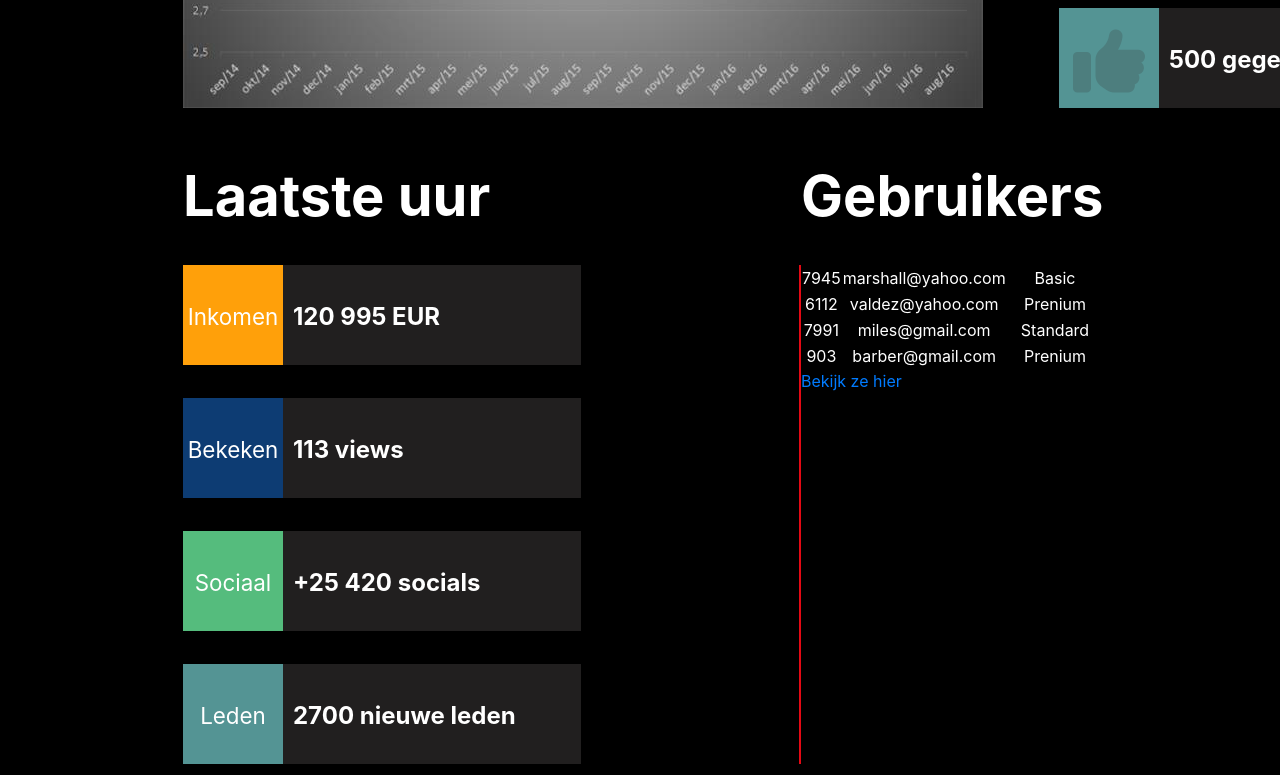
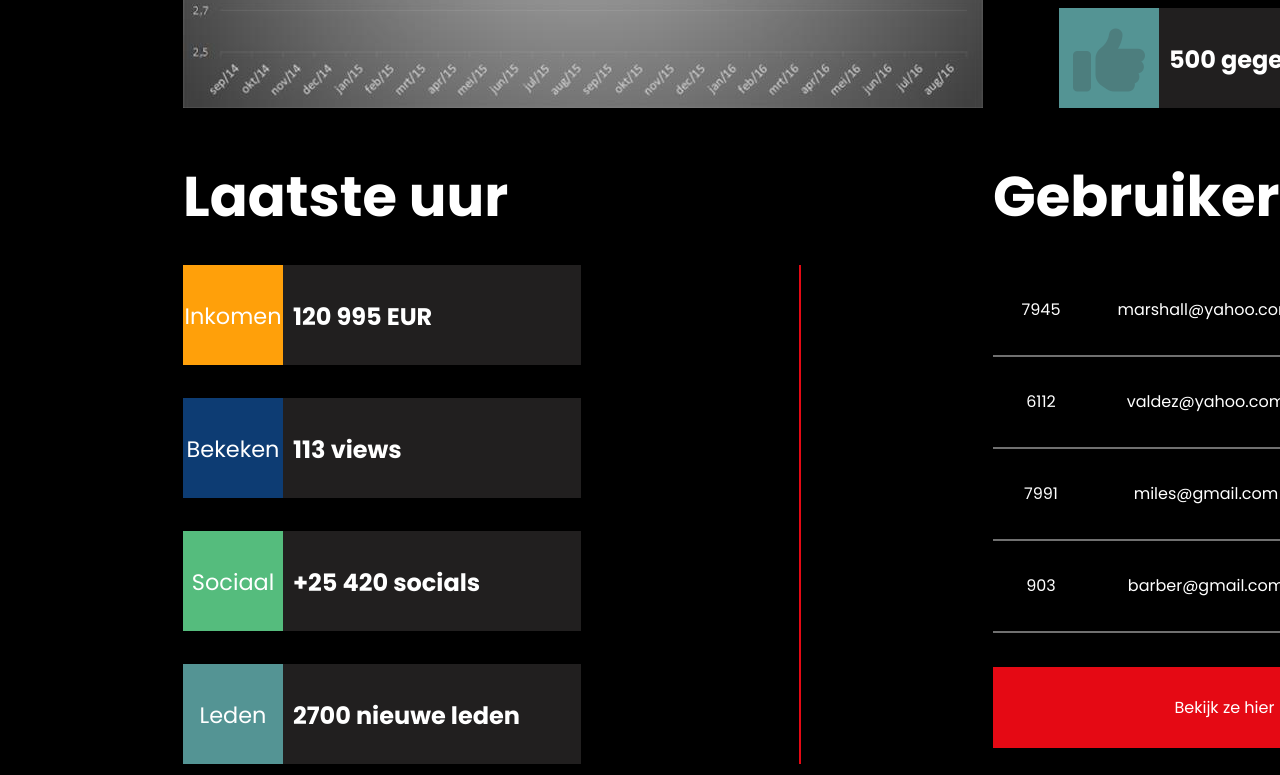
Before and after one commit to AntonLabeeuw/Groep08-Netflix, a plain HTML site: page dashboard.html in a window 1280 px wide. Shown: the part 1005-1780 px from the top of the page. Drawn offline with nearby package versions, Linux system fonts and the light colour scheme; files that its build step writes are made by us from their sources; a script that the page names is missing.

Commit message:
table op dashboard opgemaakt

```diff
--- a/css/_dashboard.scss
+++ b/css/_dashboard.scss
@@ -2,6 +2,7 @@ $colorW: #fff;
 $colorB: #000;
 $colorSidebar: #211f1f;
 $colorRed1: #e50914;
+$colorRed1-dark: #B1060F;
 $colorOrange: #ffa00a;
 $colorOrange-dark: #BD7C15;
 $colorBlue1: #0d3c73;
@@ -151,6 +152,32 @@ p{
     }
 }
 
+.c-gebruikers{
+    margin-left: 192px;
+
+    &__table{
+        margin-bottom: 63px;
+    }
+
+    &__td{
+        padding: 33px 28.5px;
+        border-bottom: $colorGrey 2px solid;
+    }
+
+    &__button{
+        color: $colorW;
+        background-color: $colorRed1;
+        padding: 29px 181.5px;
+
+        &:hover{
+            background-color: $colorRed1-dark;
+            color: $colorW;
+            text-decoration: none;
+            transition: background-color 0.2s ease;
+        }
+    }
+}
+
 .c-populairst{
     margin-left: 183px;
 
--- a/dashboard.html
+++ b/dashboard.html
@@ -46,7 +46,7 @@
       <div_body class="row m-0 content">
         <sidenav class="col-md-2 pl-5 sidenav">
           <a class= "sidenav_prim sidenav_active" id="active" href="#about">Dashboard</a>
-          <a class= "sidenav_prim" href="#services">Gebruikersbeheer</a>
+          <a class= "sidenav_prim" href="gebruikersbeheer_overzicht.html">Gebruikersbeheer</a>
           <a class= "sidenav_secu" href="#clients">Gebruikers</a>
           <a class= "sidenav_secu" href="#contact">Archieven</a>
           <a class= "sidenav_prim" href="#contact">Film/Serie</a>
@@ -139,29 +139,29 @@
 
                 <div class="c-gebruikers">
                     <h1>Gebruikers</h1>
-                    <table>
-                        <tr>
-                            <td>7945</td>
-                            <td>marshall@yahoo.com</td>
-                            <td>Basic</td>
+                    <table class="c-gebruikers__table">
+                        <tr class="c-gebruikers__tr">
+                            <td class="c-gebruikers__td">7945</td>
+                            <td class="c-gebruikers__td">marshall@yahoo.com</td>
+                            <td class="c-gebruikers__td">Basic</td>
+                        </tr class="c-gebruikers__tr">
+                        <tr class="c-gebruikers">
+                            <td class="c-gebruikers__td">6112</td>
+                            <td class="c-gebruikers__td">valdez@yahoo.com</td>
+                            <td class="c-gebruikers__td">Prenium</td>
+                        </tr class="c-gebruikers">
+                        <tr class="c-gebruikers__tr">
+                            <td class="c-gebruikers__td">7991</td>
+                            <td class="c-gebruikers__td">miles@gmail.com</td>
+                            <td class="c-gebruikers__td">Standard</td>
                         </tr>
-                        <tr>
-                            <td>6112</td>
-                            <td>valdez@yahoo.com</td>
-                            <td>Prenium</td>
-                        </tr>
-                        <tr>
-                            <td>7991</td>
-                            <td>miles@gmail.com</td>
-                            <td>Standard</td>
-                        </tr>
-                        <tr>
-                            <td>903</td>
-                            <td>barber@gmail.com</td>
-                            <td>Prenium</td>
+                        <tr class="c-gebruikers__tr">
+                            <td class="c-gebruikers__td">903</td>
+                            <td class="c-gebruikers__td">barber@gmail.com</td>
+                            <td class="c-gebruikers__td">Prenium</td>
                         </tr>
                     </table>
-                    <a href="#">Bekijk ze hier</a>
+                    <a href="gebruikersbeheer_overzicht.html" class="c-gebruikers__button">Bekijk ze hier</a>
                 </div>
             </div>
 
```
Also changed, not shown: css/main.css (deleted), slick-master/slick/slick-theme.css (deleted), slick-master/slick/slick.css (deleted), 3 other files.
